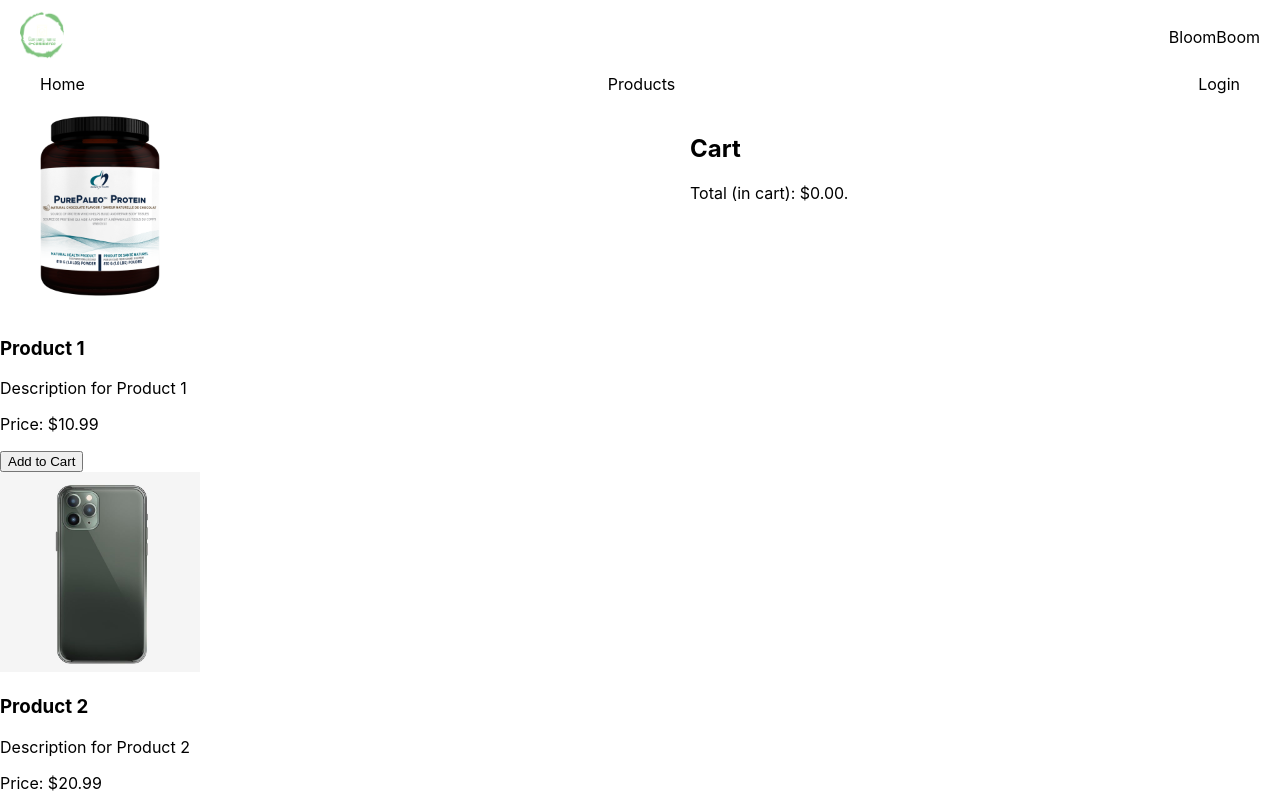
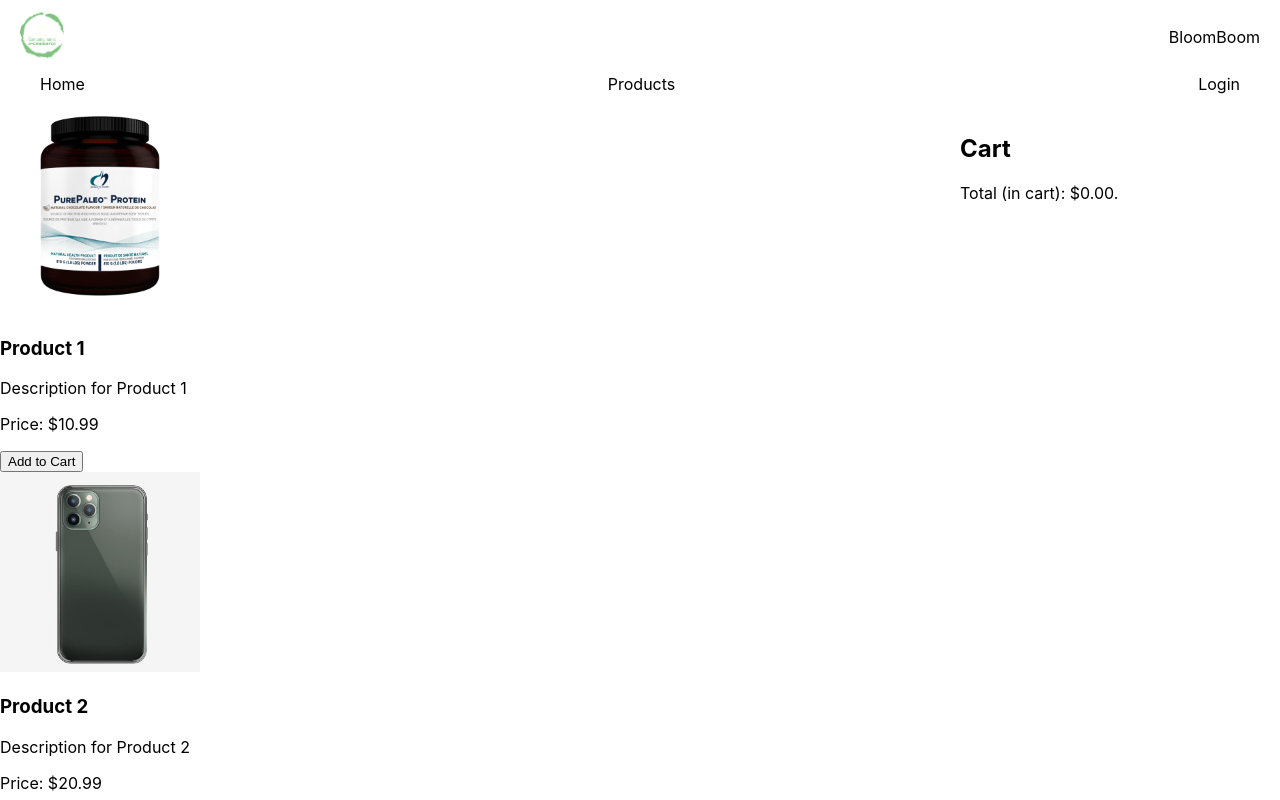
Before and after one commit to tem87/ENSF381_A4, a React (Create React App) app in the folder my-ecommerce-app/: page /products in a window 1280 px wide. Shown: the top 800 px of the page. Built offline with nearby package versions, Linux system fonts and the light colour scheme.

Commit message:
Cart is aligned to the left.

```diff
--- a/my-ecommerce-app/src/component/Productpage.js
+++ b/my-ecommerce-app/src/component/Productpage.js
@@ -47,7 +47,7 @@
         <div style={{ flex: 1 }}>
           <ProductList products={products} addToCart={addToCart} />
         </div>
-        <div style={{ flex: 1, marginLeft: '100px' }}>
+        <div style={{ flex: 1, marginLeft: '50%' }}>
           <Cart cart={cart} updateQuantity={updateQuantity} removeFromCart={removeFromCart} />
         </div>
       </div>
```
